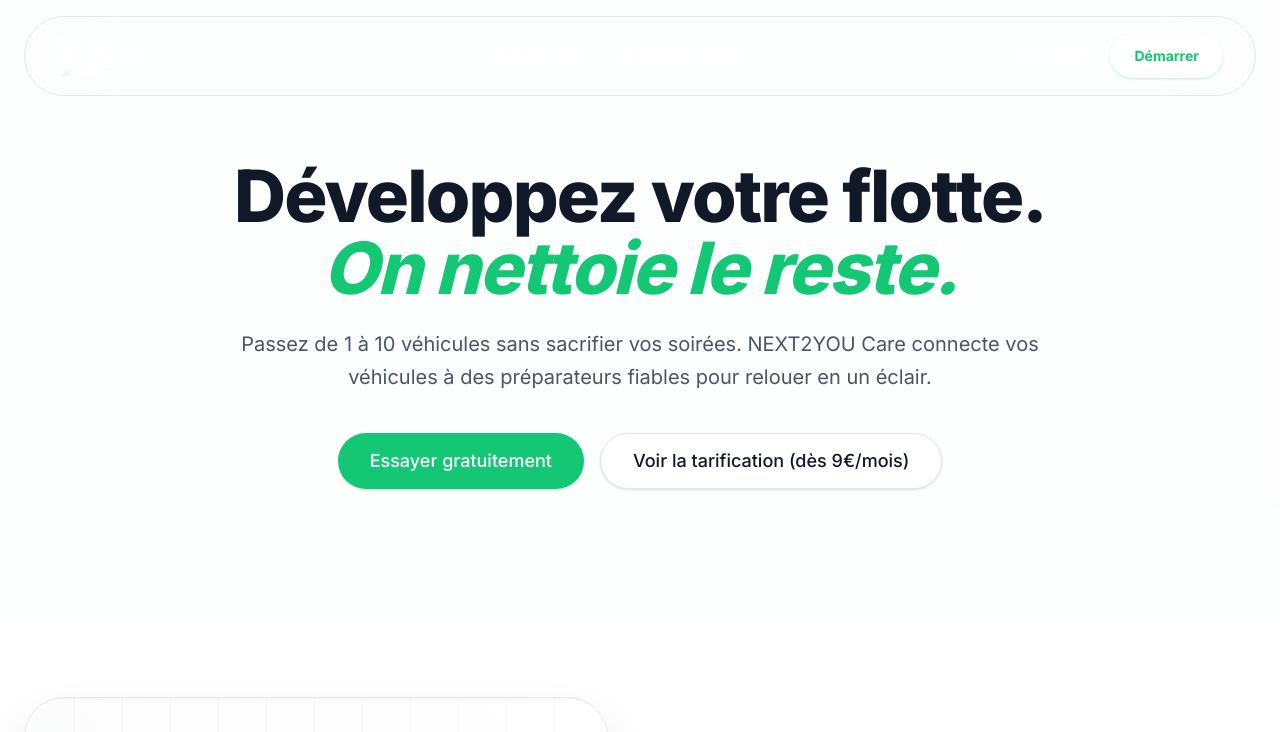
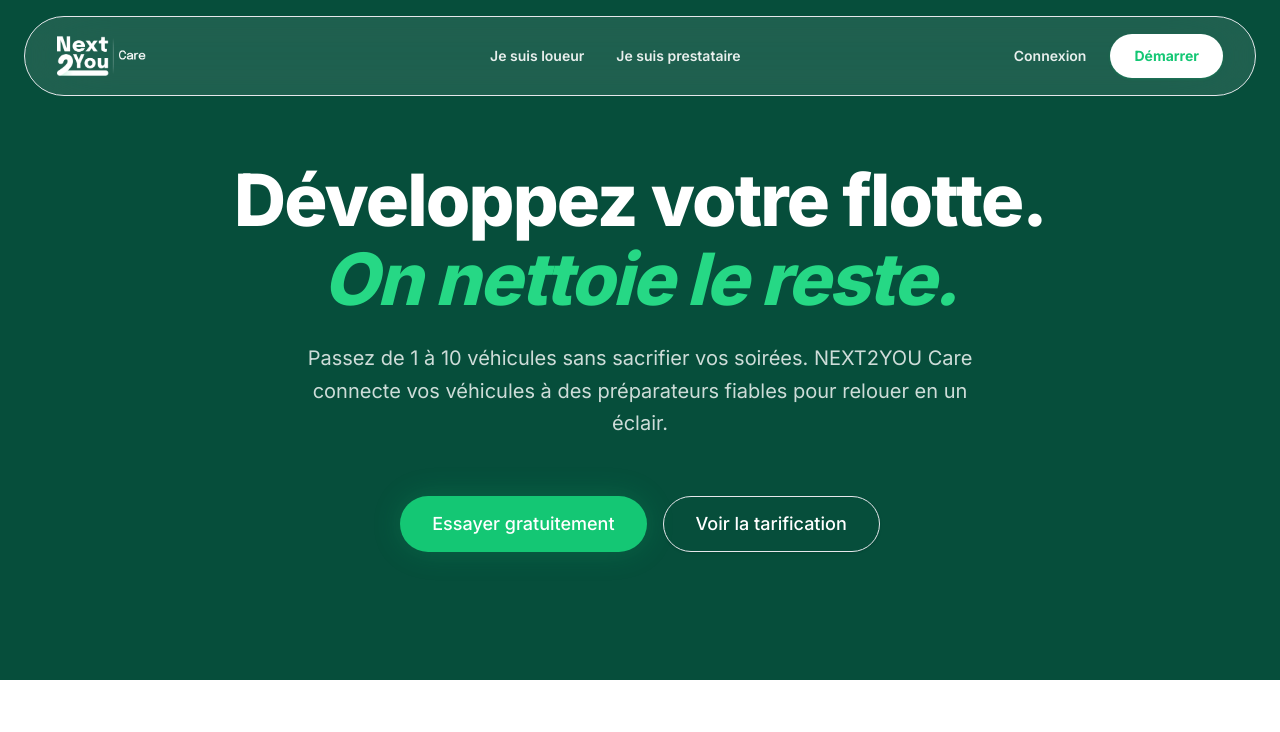
Before and after one commit to CharlyBraunn/next2you-care, a Next.js app: page /owners in a window 1280 px wide. Shown: the top 732 px of the page. Built offline with nearby package versions, Linux system fonts and the light colour scheme.

Commit message:
feat: Apply consistent green hero design and dynamic header to Owners and Providers pages

```diff
--- a/src/app/(marketing)/owners/page.tsx
+++ b/src/app/(marketing)/owners/page.tsx
@@ -6,21 +6,21 @@
 export default function OwnersPage() {
   return (
     <div className="flex flex-col w-full">
-      <section className="pt-32 pb-20 lg:pt-40 lg:pb-32 bg-muted/30">
-        <div className="container mx-auto px-6 max-w-4xl text-center space-y-6">
-          <h1 className="text-5xl lg:text-7xl font-extrabold tracking-tight">
+      <section id="hero" className="relative pt-32 pb-20 lg:pt-40 lg:pb-32 bg-[#064E3B] text-white">
+        <div className="container mx-auto px-6 max-w-4xl text-center space-y-6 relative z-10">
+          <h1 className="text-5xl lg:text-7xl font-extrabold tracking-tight leading-[1.1]">
             Développez votre flotte.<br />
-            <span className="text-primary italic">On nettoie le reste.</span>
+            <span className="text-[#26D885] italic">On nettoie le reste.</span>
           </h1>
-          <p className="text-xl text-muted-foreground leading-relaxed">
+          <p className="text-xl text-white/80 leading-relaxed max-w-2xl mx-auto">
             Passez de 1 à 10 véhicules sans sacrifier vos soirées. NEXT2YOU Care connecte vos véhicules à des préparateurs fiables pour relouer en un éclair.
           </p>
-          <div className="pt-4 flex justify-center gap-4">
-            <Button size="lg" className="h-14 px-8 text-lg rounded-full" asChild>
+          <div className="pt-8 flex flex-col sm:flex-row justify-center gap-4">
+            <Button size="lg" className="h-14 px-8 text-lg rounded-full bg-[#14C774] text-white hover:bg-[#26D885] border-none shadow-[0_0_30px_rgba(20,199,116,0.3)]" asChild>
               <Link href="/signup">Essayer gratuitement</Link>
             </Button>
-            <Button size="lg" variant="outline" className="h-14 px-8 text-lg rounded-full" asChild>
-              <Link href="/pricing">Voir la tarification (dès 9€/mois)</Link>
+            <Button size="lg" variant="outline" className="h-14 px-8 text-lg rounded-full border-white/20 hover:bg-white/10 text-white bg-transparent" asChild>
+              <Link href="/pricing">Voir la tarification</Link>
             </Button>
           </div>
         </div>
--- a/src/app/(marketing)/providers/page.tsx
+++ b/src/app/(marketing)/providers/page.tsx
@@ -5,17 +5,18 @@
 export default function ProvidersPage() {
   return (
     <div className="flex flex-col w-full">
-      <section className="pt-32 pb-20 lg:pt-40 lg:pb-32 bg-primary/5">
-        <div className="container mx-auto px-6 max-w-4xl text-center space-y-6">
-          <h1 className="text-5xl lg:text-7xl font-extrabold tracking-tight">
+      <section id="hero" className="relative pt-32 pb-20 lg:pt-40 lg:pb-32 bg-[#14532D] text-white overflow-hidden">
+        <div className="absolute inset-0 bg-[radial-gradient(circle_at_top_right,#26D885_0,transparent_50%)] opacity-20"></div>
+        <div className="container mx-auto px-6 max-w-4xl text-center space-y-6 relative z-10">
+          <h1 className="text-5xl lg:text-7xl font-extrabold tracking-tight leading-[1.1]">
             Générez de l&apos;argent sur<br />
-            <span className="text-primary italic">votre temps libre.</span>
+            <span className="text-[#26D885] italic">votre temps libre.</span>
           </h1>
-          <p className="text-xl text-muted-foreground leading-relaxed">
+          <p className="text-xl text-white/80 leading-relaxed max-w-2xl mx-auto">
             Nettoyez des véhicules d&apos;autopartage près de chez vous. Pas de patron, pas d&apos;horaires fixes. Inscription 100% gratuite.
           </p>
-          <div className="pt-4 flex justify-center gap-4">
-            <Button size="lg" className="h-14 px-8 text-lg rounded-full bg-accent text-accent-foreground hover:bg-accent/90" asChild>
+          <div className="pt-8 flex justify-center">
+            <Button size="lg" className="h-14 px-10 text-lg rounded-full bg-[#14C774] text-white hover:bg-[#26D885] border-none shadow-[0_0_30px_rgba(20,199,116,0.3)]" asChild>
               <Link href="/signup">Devenir Prestataire</Link>
             </Button>
           </div>
```
